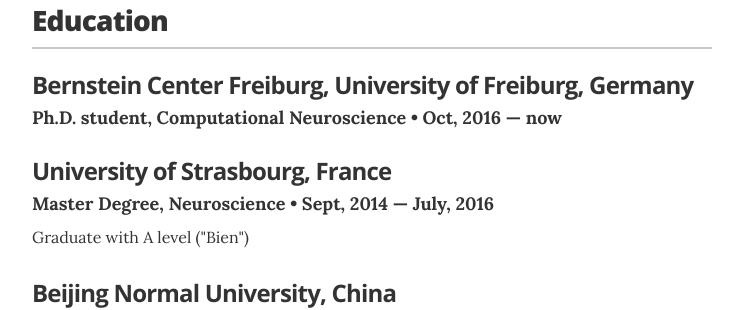
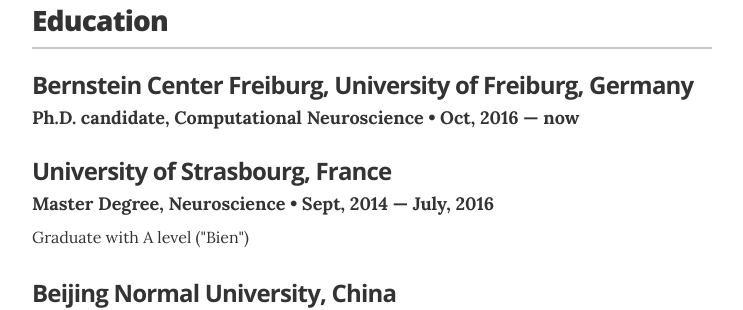
Before and after one commit to ErbB4/erbb4.github.io, a Jekyll site: the page built from index.html, in a window 1280 px wide and 900 px high, scrolled down 1514 px. Shown: the part 154-464 px from the top of the window, without its empty margins (268-1011 px from the left). Built offline with Jekyll 4.4.1, drawn with Linux system fonts in a browser that asks for light colours.

Commit message:
candidate

```diff
--- a/_layouts/resume.html
+++ b/_layouts/resume.html
@@ -108,7 +108,7 @@
 
         <div class="resume-item" itemscope itemprop="alumniOf" itemtype="http://schema.org/CollegeOrUniversity">
           <h3 class="resume-item-title" itemprop="name">Bernstein Center Freiburg, University of Freiburg, Germany</h3>
-          <h4 class="resume-item-details" itemprop="description">Ph.D. student, Computational Neuroscience &bull; Oct, 2016 &mdash; now</h4>
+          <h4 class="resume-item-details" itemprop="description">Ph.D. candidate, Computational Neuroscience &bull; Oct, 2016 &mdash; now</h4>
         </div>
 
         <div class="resume-item" itemscope itemprop="alumniOf" itemtype="http://schema.org/CollegeOrUniversity">
```
